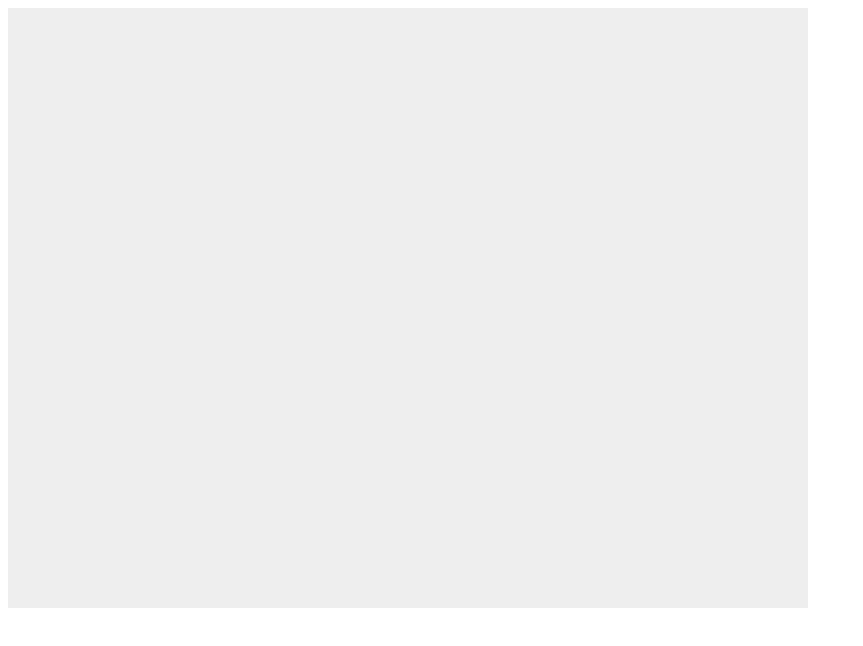
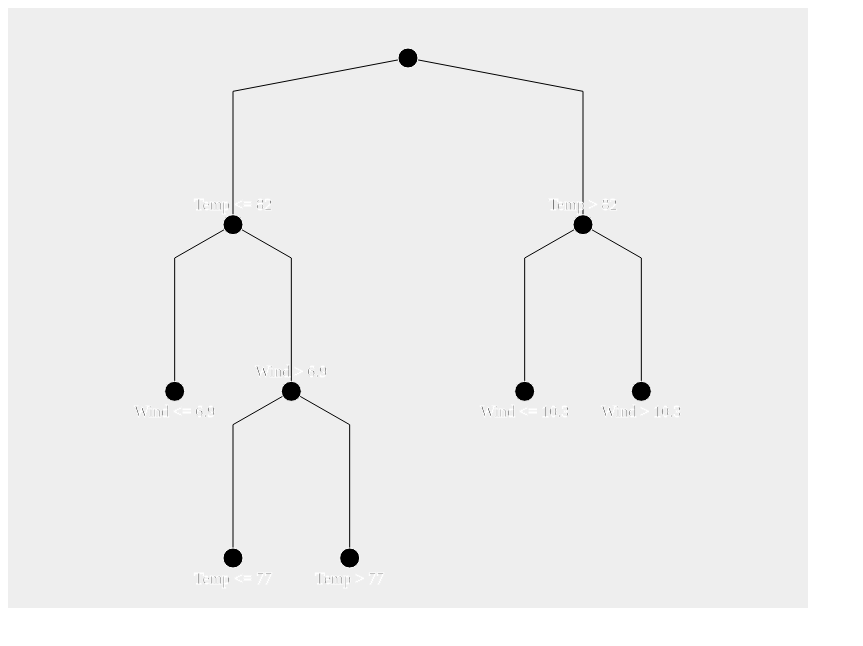
Before and after one commit to knett/d3cision, a plain HTML site: page index.html in a window 1280 px wide. Shown: the whole page, without its empty margins (0-863 px from the left). Drawn offline with nearby package versions, Linux system fonts and the light colour scheme.

Commit message:
charting, don't know if this rly 2dg

```diff
--- a/d3cision.js
+++ b/d3cision.js
@@ -3,19 +3,77 @@ function d3cision() {
   // defaults (have function)
   var orientation = "top-to-bottom";
 
+  var margin = { top: 50, right: 50, bottom: 50, left: 50};
+
   function chart(selection) {
 
-   console.log("calling chart");
-   console.log("parameters:", orientation);
+    selection.each(function(data, i) {
 
-   selection.each(function(d, i) {
+      var width = this.offsetWidth - margin.left - margin.right;
+      var height = this.offsetHeight - margin.top - margin.bottom;
 
-     console.log("data", d);
-     console.log(this.offsetWidth);
-     console.log(this.offsetHeight);
+      console.log("data", data);
+
+      window.data = data;
+
+      var svg = d3.select(this).append("svg")
+          .attr("width", width + margin.left + margin.right)
+          .attr("height", height + margin.top + margin.bottom),
+        g = svg.append("g")
+          .attr("transform", "translate(" + margin.left + "," + margin.top + ")");
+
+      // declares a tree layout and assigns the size
+      var treemap = d3.tree()
+        .size([width, height]);
+
+      //  assigns the data to a hierarchy using parent-child relationships
+      var nodes = d3.hierarchy(data);
+
+      // maps the node data to the tree layout
+      nodes = treemap(nodes);
+
+      var p = 0.8;
 
 
-   });
+      // adds the links between the nodes
+      var link = g.selectAll(".link")
+          .data(nodes.descendants().slice(1))
+        .enter().append("path")
+          .attr("class", "link")
+          .attr("d", function(d) {
+             curve =  "M" + d.x + "," + d.y
+               + " " + d.x  + "," + (d.y + (d.parent.y - d.y)*p  )
+               /* + "C" + d.x + "," + (d.y + d.parent.y) / 2 */
+               /*+ " " + d.parent.x + "," +  (d.y + d.parent.y) / 2 */
+               + " " + d.parent.x + "," + d.parent.y;
+             console.log(curve);
+             return curve;
+             });
+
+      // adds each node as a group
+      var node = g.selectAll(".node")
+          .data(nodes.descendants())
+        .enter().append("g")
+          .attr("class", function(d) {
+            return "node" +
+              (d.children ? " node--internal" : " node--leaf"); })
+          .attr("transform", function(d) {
+            return "translate(" + d.x + "," + d.y + ")"; });
+
+      // adds the circle to the node
+      node.append("circle")
+        .attr("r", 10);
+
+      // adds the text to the node
+      node.append("text")
+        .attr("dy", ".35em")
+        .attr("y", function(d) { return d.children ? -20 : 20; })
+        .style("text-anchor", "middle")
+        .text(function(d) { return d.data.rule; });
+
+
+
+    });
 
   }
 
--- a/index.html
+++ b/index.html
@@ -6,6 +6,22 @@
   width: 800px;
   height: 600px;
 }
+
+.link {
+  fill: none;
+  stroke: #000;
+}
+
+.border {
+  fill: none;
+  shape-rendering: crispEdges;
+  stroke: #aaa;
+}
+
+.node {
+  stroke: #fff;
+}
+
 </style>
 
 <body>
```
